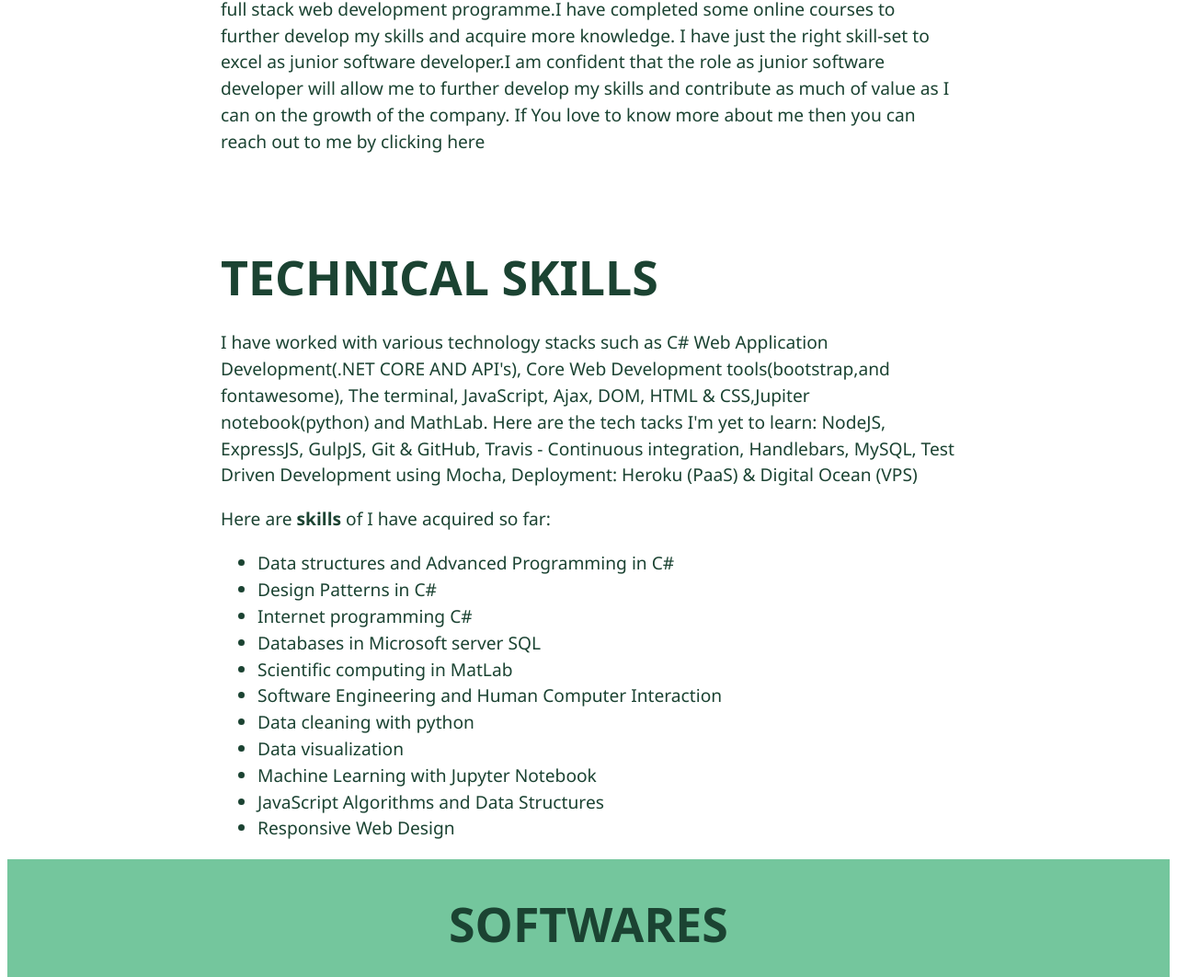
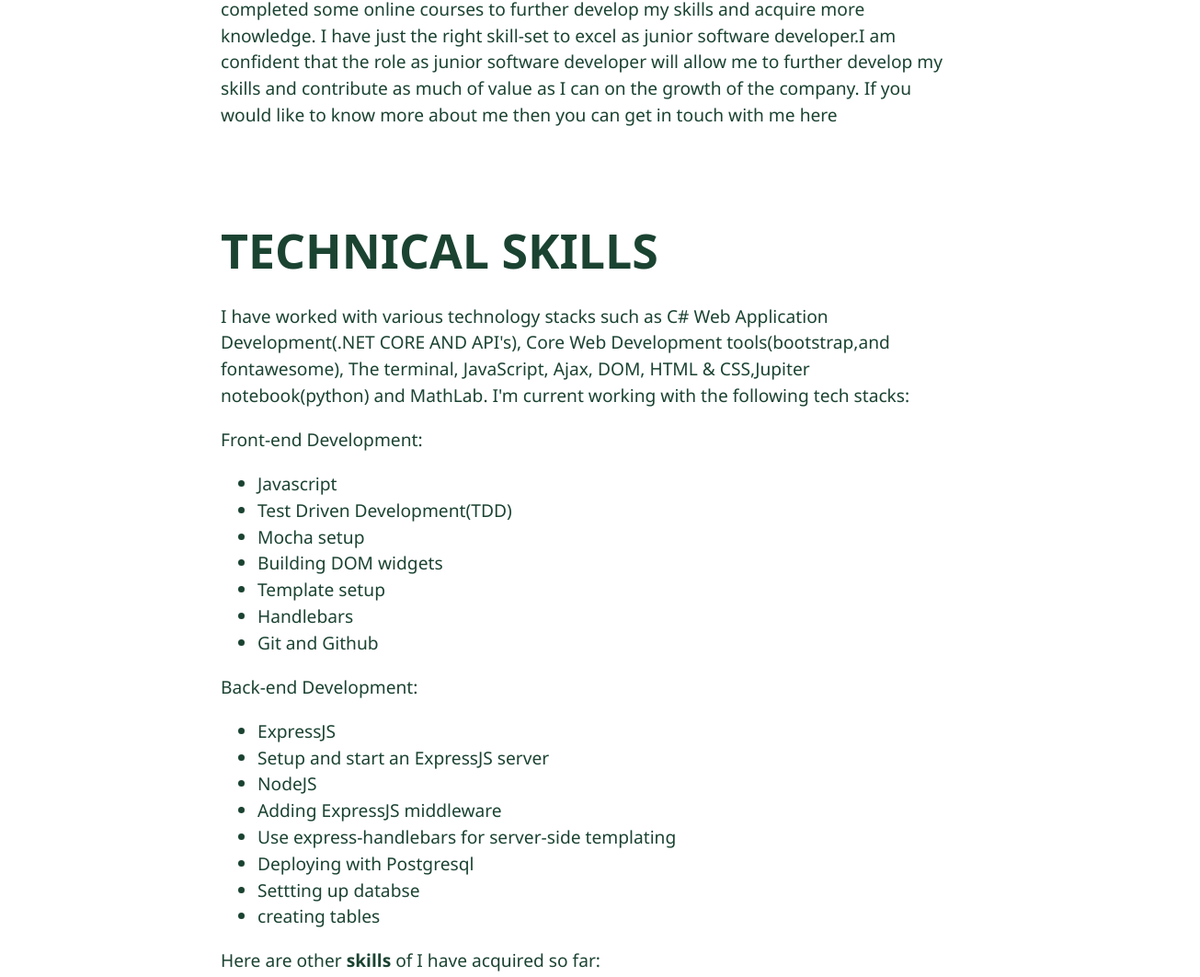
Before and after one commit to motsamaiteboho/motsamaiteboho.github.io, a plain HTML site: page index.html in a window 1280 px wide. Shown: the part 1658-2720 px from the top of the page at 92% size, 1305 px wide, since content can reach past the window. Drawn offline with Linux system fonts and the light colour scheme.

Commit message:
What I have done

```diff
--- a/index.html
+++ b/index.html
@@ -32,28 +32,56 @@
             </nav>
         </div>
         <div class="intro">
-            <h1>Luckyboy Teboho Motsamai</h1><img src="img/myself1.jpg" alt="photoofmyself" width="230px" height="300px">
+            <h1>Luckyboy Teboho Motsamai</h1><img src="img/myself1.jpg" alt="photoofmyself" width="230px"
+                height="300px">
         </div>
         <article>
             <h1 id="aboutme">About Me</h1>
             <p>Hello, my name is Luckyboy Teboho Motsamai from Phomolong, Hennenman in Free State but I'm currently
-                based in Bloemfontein. I'm very passionate about the technology and always looking forward to learning new
+                based in Bloemfontein. I'm very passionate about the technology and always looking forward to learning
+                new
                 skills. I like being up to date with latest advancements in software development.
                 I have some background in software development, having studying BSc in Computer science and
                 Mathematics.I'm good at picking up new skills. I've worked on variety of
                 different technologies. For most of those technologies, I ended up picking up all the skills within the
-                short period of time. I have attended codex coding bootcamp and now I'm currently enrolled in thier one year agile
-                full stack web development programme.I have completed some online courses to further develop my skills and acquire more knowledge.
-                I have just the right skill-set to excel as junior software developer.I am confident that the role as junior software developer
-                will allow me to further develop my skills and contribute as much of value as I can on the growth of the company. If You
-                love to know more about me then you can reach out to me by <a href="https://www.linkedin.com/in/motsamaiteboho">clicking here </a></p>
+                short period of time. I currently attending full-stack agile web development training at Project Codex.I
+                have completed
+                some online courses to further develop my skills and acquire more knowledge.
+                I have just the right skill-set to excel as junior software developer.I am confident that the role as
+                junior software developer
+                will allow me to further develop my skills and contribute as much of value as I can on the growth of the
+                company. If you
+                would like to know more about me then you can get in touch with me <a
+                    href="https://www.linkedin.com/in/motsamaiteboho"> here </a></p>
 
             <h1 id="technicalskills">Technical skills</h1>
             <p>I have worked with various technology stacks such as C# Web Application Development(.NET CORE AND API's),
-                Core Web Development tools(bootstrap,and fontawesome), The terminal, JavaScript, Ajax, DOM, HTML & CSS,Jupiter notebook(python) and MathLab. Here are
-                the tech tacks I'm yet to learn: NodeJS, ExpressJS, GulpJS, Git & GitHub, Travis - Continuous integration, Handlebars, MySQL, Test Driven
-                Development using Mocha, Deployment: Heroku (PaaS) & Digital Ocean (VPS)</p>
-            <p>Here are <span style="font-weight:bold;">skills</span> of I have acquired so far:</p>
+                Core Web Development tools(bootstrap,and fontawesome), The terminal, JavaScript, Ajax, DOM, HTML &
+                CSS,Jupiter notebook(python) and MathLab. I'm current working with
+                the following tech stacks:
+            </p>
+            <p>Front-end Development:</p>
+            <ul>
+                <li>Javascript</li>
+                <li>Test Driven Development(TDD)</li>
+                <li>Mocha setup</li>
+                <li>Building DOM widgets</li>
+                <li>Template setup</li>
+                <li>Handlebars</li>
+                <li>Git and Github</li>
+            </ul>
+            <p>Back-end Development:</p>
+            <ul>
+                <li>ExpressJS</li>
+                <li>Setup and start an ExpressJS server</li>
+                <li>NodeJS</li>
+                <li>Adding ExpressJS middleware</li>
+                <li>Use express-handlebars for server-side templating</li>
+                <li>Deploying with Postgresql</li>
+                <li>Settting up databse</li>
+                <li>creating tables</li>
+            </ul>
+            <p>Here are other <span style="font-weight:bold;">skills</span> of I have acquired so far:</p>
             <ul>
                 <li>Data structures and Advanced Programming in C#</li>
                 <li>Design Patterns in C#</li>
@@ -71,6 +99,14 @@
         </article>
         <div id="softwares">
             <h1>Softwares</h1>
+            <div class="softwaresborder software1">
+                <span class="textbold textstyle">Project: Web Application</span><br>
+                <span class="textbold">Repostory name:</span> Total bill App using DOM <br>
+                <span class="textbold">Development category:</span> Frontend & Backend <br>
+                <span class="textbold">Technology stacks:</span>JavaScript 52.9%, HTML 43.9% & CSS 3.2%<br>
+                <span class="gotogithubtext"><a href="https://motsamaiteboho.github.io/dom-intro/">Go to GitHub
+                        Repo...</a></span>
+            </div>
         </div>
         <div class="softwares">
             <div class="softwaresborder software1">
@@ -78,41 +114,49 @@
                 <span class="textbold">Repostory name:</span> SallysPieShop <br>
                 <span class="textbold">Development category:</span> Frontend & Backend <br>
                 <span class="textbold">Technology stacks:</span> C#(.NET CORE),JavaScript,HTML & CSS<br>
-                <span class="gotogithubtext"><a href="https://github.com/motsamaiteboho/SallysPieShop">Go to GitHub Repo...</a></span>
+                <span class="gotogithubtext"><a href="https://github.com/motsamaiteboho/SallysPieShop">Go to GitHub
+                        Repo...</a></span>
             </div>
             <div class="softwaresborder software2">
                 <span class="textbold textstyle">Project: Console Application</span><br>
                 <span class="textbold">Repostory name:</span> Cellphone shop queue system<br>
                 <span class="textbold"> Development category:</span> Backend <br>
                 <span class="textbold">Technology stacks:</span> C#(.NET Framework)<br>
-                <span class="gotogithubtext"><a href="https://github.com/motsamaiteboho/cell-phone-shop-queue">Go to GitHub Repo...</a></span>
+                <span class="gotogithubtext"><a href="https://github.com/motsamaiteboho/cell-phone-shop-queue">Go to
+                        GitHub Repo...</a></span>
             </div>
             <div class="softwaresborder software3">
                 <span class="textbold textstyle">Project: Web Application</span><br>
                 <span class="textbold">Repostory name:</span> Sports store<br>
                 <span class="textbold">Development Category:</span> Frontend & Backend <br>
                 <span class="textbold">Technology stacks:</span> C#(.NET CORE),JavaScript,HTML & CSS<br>
-                <span class="gotogithubtext"><a href="https://github.com/motsamaiteboho/SportsStore">Go to GitHub Repo...</a></span>
+                <span class="gotogithubtext"><a href="https://github.com/motsamaiteboho/SportsStore">Go to GitHub
+                        Repo...</a></span>
             </div>
             <div class="softwaresborder software4">
-                <span class="textbold textstyle">Project: Webpage</span><br>
-                <span class="textbold">Repostory name:</span> Perfect Pizza<br>
-                <span class="textbold">Development category:</span> Frontend <br>
-                <span class="textbold">Technology stacks:</span> HTML & CSS<br>
-                <span class="gotogithubtext"><a href="https://github.com/motsamaiteboho/perfect-pizza">Go to GitHub Repo...</a></span>
+                <div class="softwaresborder software1">
+                    <span class="textbold textstyle">Project: Web Application</span><br>
+                    <span class="textbold">Repostory name:</span> SallysPieShop <br>
+                    <span class="textbold">Development category:</span> Frontend & Backend <br>
+                    <span class="textbold">Technology stacks:</span> C#(.NET CORE),JavaScript,HTML & CSS<br>
+                    <span class="gotogithubtext"><a href="https://github.com/motsamaiteboho/SallysPieShop">Go to GitHub
+                            Repo...</a></span>
+                </div>
             </div>
         </div>
         <div class="moreinfo">
             <div>
-                I have created <span class="textbold">GitHub profile</span>  for all my projects and these are recent projects have worked on
+                I have created <span class="textbold">GitHub profile</span> for all my projects and these are recent
+                projects have worked on
             </div>
             <div>
-                <span class="gotogithubtext"><a href="https://github.com/motsamaiteboho">click here</a></span> to visit my GitHub to view more projects
+                <span class="gotogithubtext"><a href="https://github.com/motsamaiteboho">click here</a></span> to visit
+                my GitHub to view more projects
             </div>
         </div>
         <article>
             <h1 id="curreentventures">Current Ventures</h1>
-            <p>The following are my current ventures in software development but not limitted to:  </p>
+            <p>The following are my current ventures in software development but not limitted to: </p>
             <ul>
                 <li>Revising the core web dev tools</li>
                 <li>Attending codex agile web development programme</li>
@@ -136,10 +180,14 @@
                 prouldy created by Teboho Motsamai
             </div>
             <div class="icons">
-                <a href="https://www.linkedin.com/in/motsamaiteboho"><img src="icons/linkedin.png" alt="linkedinicon" style="width:42px;height:42px;"></a>
-                <a href="https://github.com/motsamaiteboho"><img src="icons/github.png" alt="githubicon" style="width:42px;height:42px;"></a>
-                <a href="https://m.facebook.com/profile.php"><img src="icons/facebook.png" alt="facebookicon" style="width:42px;height:42px;"></a>
-                <a href="https://www.instagram.com/tebohomotsamai_"><img src="icons/instagram.png" alt="instagramicon" style="width:42px;height:42px;"></a>
+                <a href="https://www.linkedin.com/in/motsamaiteboho"><img src="icons/linkedin.png" alt="linkedinicon"
+                        style="width:42px;height:42px;"></a>
+                <a href="https://github.com/motsamaiteboho"><img src="icons/github.png" alt="githubicon"
+                        style="width:42px;height:42px;"></a>
+                <a href="https://m.facebook.com/profile.php"><img src="icons/facebook.png" alt="facebookicon"
+                        style="width:42px;height:42px;"></a>
+                <a href="https://www.instagram.com/tebohomotsamai_"><img src="icons/instagram.png" alt="instagramicon"
+                        style="width:42px;height:42px;"></a>
             </div>
         </div>
 
```
